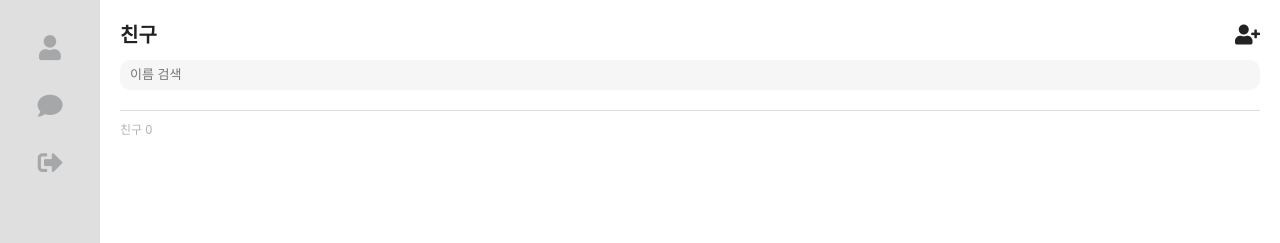
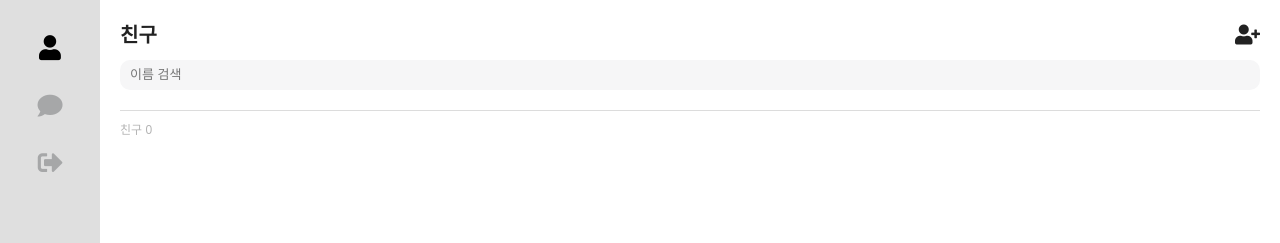
Before and after one commit to choikyusu/mingky-app, a Next.js app: page /kakaotalk/friends in a window 1280 px wide. Before the commit this address had no page. Shown: the top 243 px of the page. Built offline with nearby package versions, Linux system fonts and the light colour scheme; sample sign-in values are in the browser's storage.

Commit message:
feat(kakao): logout 구현

```diff
--- a/pages/kakaotalk/friends.tsx
+++ b/pages/kakaotalk/friends.tsx
@@ -1,38 +1,12 @@
-import Link from 'next/link';
-import { useRouter } from 'next/router';
 import styled from 'styled-components';
 import withAuth from '../../src/auth/WithAuth';
+import MenuSideBar from '../../src/components/organisms/kakao/MenuSideBar';
 
 const Menu = () => {
-  const { pathname } = useRouter();
   return (
     <Styled.Wrapper>
       <Styled.Container>
-        <Styled.MenuSideBar>
-          <ul>
-            <Styled.Menu
-              className={pathname === '/kakaotalk/menu/friends' ? 'active' : ''}
-              href="/kakaotalk/menu/friends"
-            >
-              <li title="친구">
-                <i className="fas fa-user" />
-              </li>
-            </Styled.Menu>
-            <Styled.Menu
-              className={
-                pathname === '/kakaotalk/menu/chatting' ? 'active' : ''
-              }
-              href="/kakaotalk/menu/chatting"
-            >
-              <li title="채팅">
-                <i className="fas fa-comment" />
-              </li>
-            </Styled.Menu>
-            <li title="로그아웃">
-              <i className="fas fa-sign-out-alt" />
-            </li>
-          </ul>
-        </Styled.MenuSideBar>
+        <MenuSideBar />
         <Styled.Main>
           <Styled.MainHeader>
             <Styled.TitleBlock>
@@ -52,19 +26,6 @@ const Menu = () => {
   );
 };
 
-const Notification = styled.span`
-  position: absolute;
-  display: inline-block;
-  padding: 3px;
-  color: #fff;
-  background-color: #ff513d;
-  border: none;
-  border-radius: 20px;
-  font-weight: bold;
-  min-width: 25px;
-  text-align: center;
-`;
-
 const Styled = {
   Wrapper: styled.div`
     width: 100%;
@@ -73,45 +34,7 @@ const Styled = {
     width: 100%;
     display: flex;
   `,
-  MenuSideBar: styled.aside`
-    position: fixed;
-    top: 0;
-    left: 0;
-    width: 100px;
-    height: 100%;
-    min-height: 100vh;
-    background: #dfdfdf;
-    padding-top: 20px;
-    z-index: 2;
-    & li {
-      padding: 10px;
-      text-align: center;
-      font-size: 25px;
-      color: #a6a7a8;
-      cursor: pointer;
-      &:hover {
-        color: #888777;
-      }
-    }
-  `,
-  Menu: styled(Link)`
-    display: inline-block;
-    width: 100%;
-    &.active {
-      pointer-events: none;
-      & li {
-        color: black;
-      }
-    }
-    & li {
-      position: relative;
-      & ${Notification} {
-        top: 7px;
-        left: 55px;
-        font-size: 12px;
-      }
-    }
-  `,
+
   Main: styled.main`
     padding-left: 100px;
     width: 100%;
--- a/src/auth/WithAuth.tsx
+++ b/src/auth/WithAuth.tsx
@@ -6,13 +6,13 @@ const withAuth = <P extends Record<string, unknown>>(
   const WrapperComponent: React.FC<P> = props => {
     const router = useRouter();
     if (typeof window !== 'undefined') {
-      const token = window.localStorage.getItem('token');
+      const token = window.sessionStorage.getItem('token');
+      console.log(token);
       if (!token) {
-        router.push('/kakaotalk/login'); // 토큰이 없으면 로그인 페이지로 리디렉션
+        router.push('/kakaotalk/login');
       }
     }
 
-    // 로그인 토큰이 있을 때만 WrappedComponent를 렌더링
     return <WrappedComponent {...props} />;
   };
 
--- /dev/null
+++ b/src/components/organisms/kakao/MenuSideBar.tsx
@@ -0,0 +1,98 @@
+import Link from 'next/link';
+import { useRouter } from 'next/router';
+import styled from 'styled-components';
+import { userLogout } from '../../../services/apis/login.api.service';
+
+const MenuSideBar = () => {
+  const router = useRouter();
+
+  const onLogoutClick = () => {
+    const isLogout = window.confirm('로그아웃 하시겠습니까?');
+    if (isLogout) {
+      userLogout(() => router.push('/kakaotalk/login'));
+    }
+  };
+
+  return (
+    <Styled.MenuSideBar>
+      <ul>
+        <Styled.Menu
+          className={router.pathname === '/kakaotalk/friends' ? 'active' : ''}
+          href="/kakaotalk/friends"
+        >
+          <li title="친구">
+            <i className="fas fa-user" />
+          </li>
+        </Styled.Menu>
+        <Styled.Menu
+          className={router.pathname === '/kakaotalk/chatting' ? 'active' : ''}
+          href="/kakaotalk/chatting"
+        >
+          <li title="채팅">
+            <i className="fas fa-comment" />
+          </li>
+        </Styled.Menu>
+        <li title="로그아웃" onClick={onLogoutClick}>
+          <i className="fas fa-sign-out-alt" />
+        </li>
+      </ul>
+    </Styled.MenuSideBar>
+  );
+};
+
+const Notification = styled.span`
+  position: absolute;
+  display: inline-block;
+  padding: 3px;
+  color: #fff;
+  background-color: #ff513d;
+  border: none;
+  border-radius: 20px;
+  font-weight: bold;
+  min-width: 25px;
+  text-align: center;
+`;
+
+const Styled = {
+  MenuSideBar: styled.aside`
+    position: fixed;
+    top: 0;
+    left: 0;
+    width: 100px;
+    height: 100%;
+    min-height: 100vh;
+    background: #dfdfdf;
+    padding-top: 20px;
+    z-index: 2;
+    & li {
+      padding: 10px;
+      text-align: center;
+      font-size: 25px;
+      color: #a6a7a8;
+      cursor: pointer;
+      &:hover {
+        color: #888777;
+      }
+    }
+  `,
+  Menu: styled(Link)`
+    display: inline-block;
+    width: 100%;
+    &.active {
+      pointer-events: none;
+      & li {
+        color: black;
+      }
+    }
+    & li {
+      position: relative;
+      & ${Notification} {
+        top: 7px;
+        left: 55px;
+        font-size: 12px;
+      }
+    }
+  `,
+};
+
+export default MenuSideBar;
```
Also changed, not shown: pages/kakaotalk/chatting.tsx (+3 -67 lines), pages/kakaotalk/login.tsx (+4 -3 lines), pages/kakaotalk/menu.tsx (deleted, +0 -103 lines).
